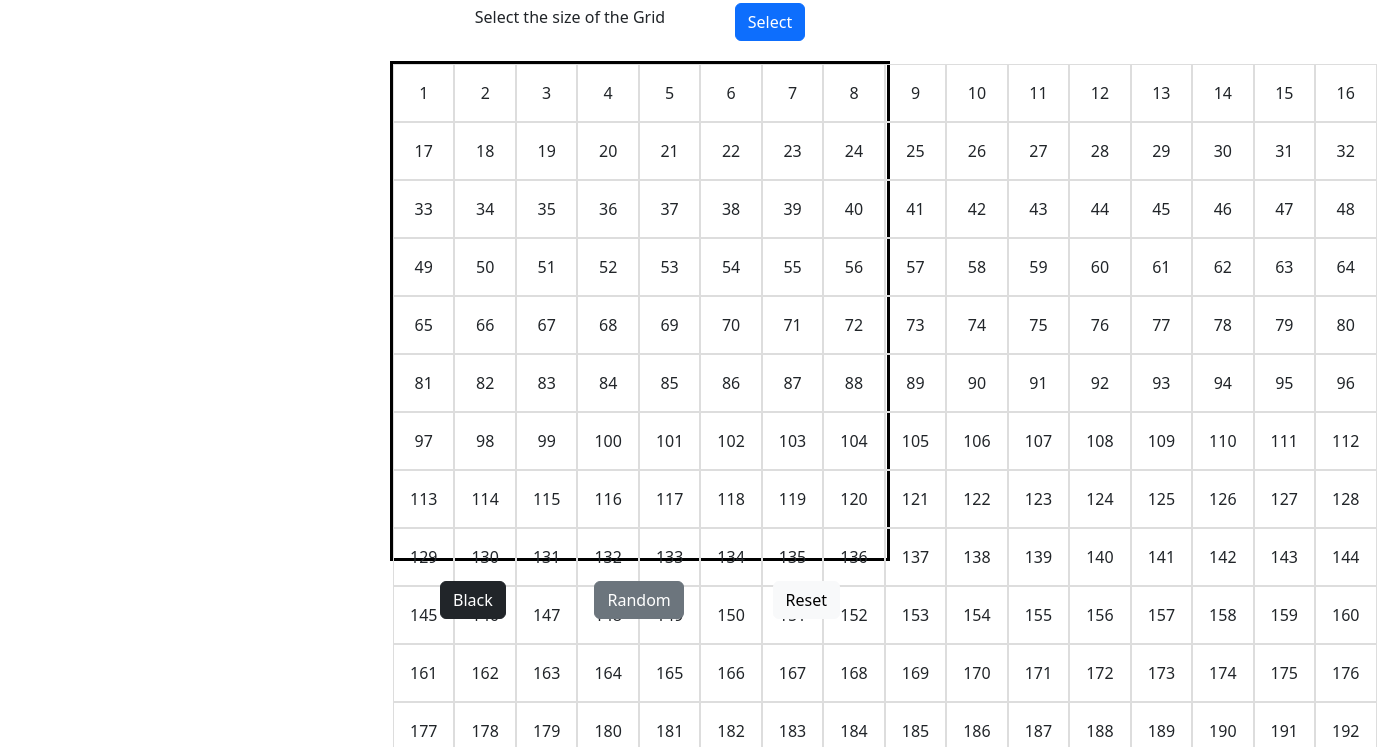
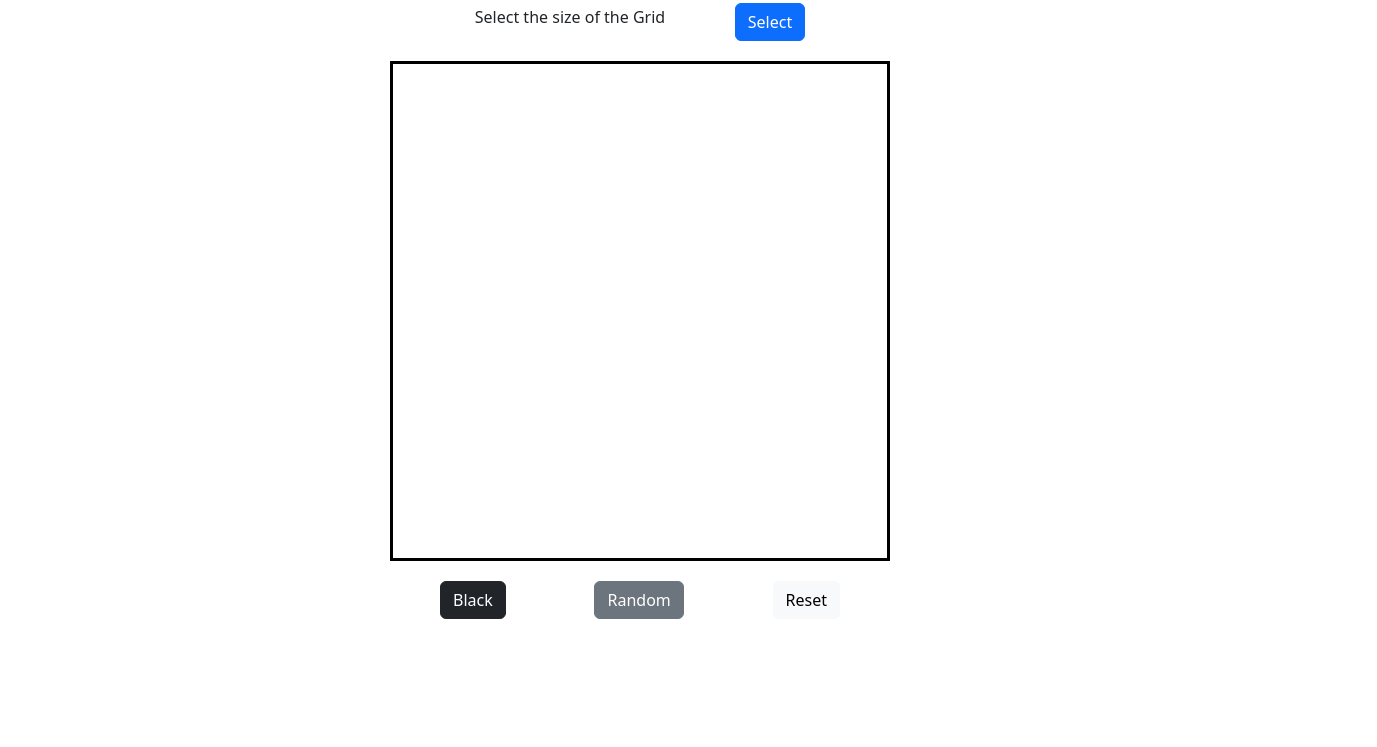
Before and after one commit to Juno-png/Etch-A-Sketch, a plain HTML site: page index.html in a window 1280 px wide. Shown: the part 53-800 px from the top of the page, 1377 px wide, since content can reach past the window. Drawn offline with nearby package versions, Linux system fonts and the light colour scheme.

Commit message:
Add more styling via bootstrap and make divs fit in board

```diff
--- a/index.html
+++ b/index.html
@@ -14,7 +14,7 @@
         <h6>Select the size of the Grid</h6>
         <button class="btn btn-primary" id="popup">Select</button>
     </div>
-    <div class="board" id="container">
+    <div class="grid" id="container">
 
     </div>
     <div class="footer">
--- a/script.js
+++ b/script.js
@@ -1,4 +1,31 @@
-const container = document.getElementById('container');
+document.addEventListener('DOMContentLoaded', function() {
+    createGrid(16)
+    console.log('hi')
+});
+
+function createGrid(size) {
+    let grid = document.querySelector('.grid');
+
+    grid.style.gridTemplateColumns = `repeat(${size}, 1fr)`;
+    grid.style.gridTemplateRows = `repeat(${size}, 1fr)`;
+
+    let numberDivs = size * size;
+
+    for(let c = 0; c < numberDivs; c++) {
+        let div = document.createElement('div');
+        grid.insertAdjacentElement('beforeend', div);
+    }
+}
+
+
+
+
+
+
+
+
+
+/* const container = document.getElementById('container');
 
 function makeRows(rows, cols) {
     container.style.setProperty('--grid-rows', rows);
@@ -11,7 +38,7 @@ function makeRows(rows, cols) {
     }
 }
 
-makeRows(16,16);
+makeRows(16,16); */
 
 
 
--- a/styles.css
+++ b/styles.css
@@ -23,7 +23,7 @@ body {
   margin-top: 20px;
 }
 
-.board {
+.grid {
   width: 500px;
   height: 500px;
   display: grid;
```
